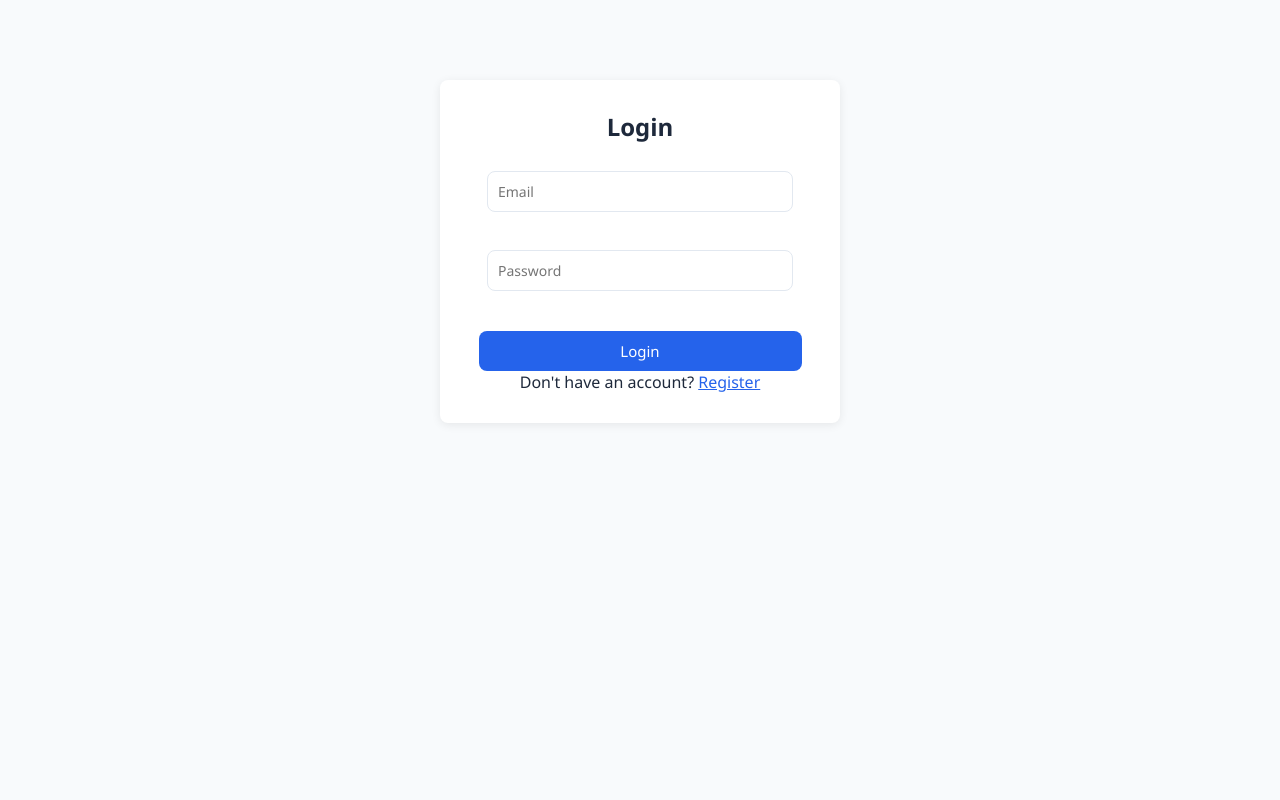
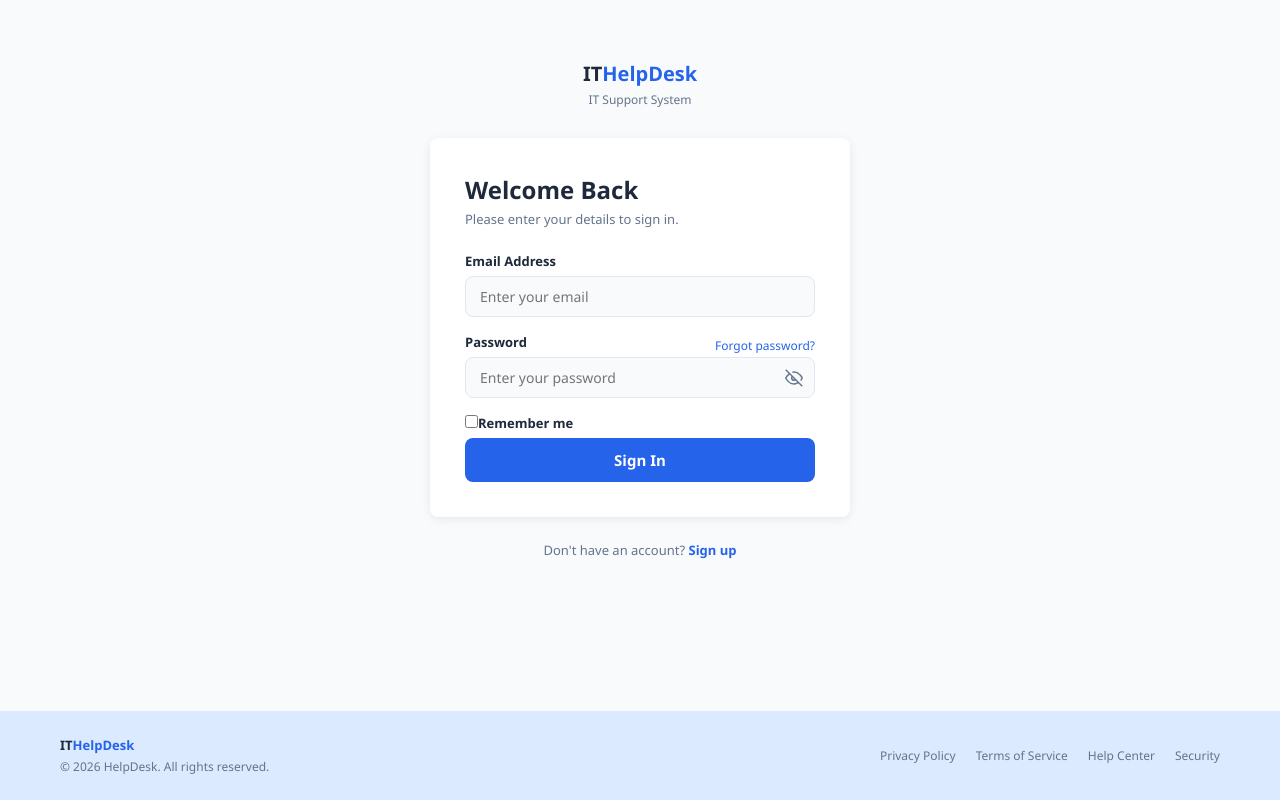
Before and after one commit to halaswedd/InternShip, a React app in the folder frontend/frontend/: page /login in a window 1280 px wide. Built offline with nearby package versions, Linux system fonts and the light colour scheme; the HTML template or start-up script is replaced by a standard one.

Commit message:
zabatet lshakel login

```diff
--- a/frontend/frontend/src/pages/Login.css
+++ b/frontend/frontend/src/pages/Login.css
@@ -1,48 +1,215 @@
-.login-container {
-  max-width: 400px;
-  margin: 80px auto;
-  padding: 30px;
+.login-page {
+  min-height: 100vh;
+  display: flex;
+  flex-direction: column;
+  background: var(--bg);
+}
+
+.login-page-content {
+  flex: 1;
+  display: flex;
+  flex-direction: column;
+  align-items: center;
+  padding: 60px 20px 40px;
+}
+
+.login-logo {
+  font-weight: 700;
+  font-size: 20px;
+  color: var(--text);
+  margin-bottom: 4px;
+}
+
+.login-logo span {
+  color: var(--primary);
+}
+
+.login-logo-subtitle {
+  font-size: 12px;
+  color: var(--text-muted);
+  margin-bottom: 30px;
+}
+
+.login-card {
   background: var(--surface);
   border-radius: var(--radius);
   box-shadow: var(--shadow);
-  text-align: center;
+  padding: 35px;
+  width: 100%;
+  max-width: 420px;
 }
 
-.login-container h2 {
-  margin-bottom: 20px;
+.login-card h2 {
   color: var(--text);
+  font-size: 24px;
+  margin-bottom: 4px;
 }
 
-.login-container input {
-  width: 90%;
-  padding: 10px;
-  margin: 8px 0;
+.login-subtitle {
+  color: var(--text-muted);
+  font-size: 13px;
+  margin-bottom: 24px;
+}
+
+.login-card form label {
+  display: block;
+  font-size: 13px;
+  font-weight: 600;
+  color: var(--text);
+  margin-bottom: 6px;
+}
+
+.label-row {
+  display: flex;
+  justify-content: space-between;
+  align-items: center;
+  margin-top: 16px;
+}
+
+.label-row label {
+  margin: 0;
+}
+
+.forgot-link {
+  font-size: 12px;
+  color: var(--primary);
+  text-decoration: none;
+}
+
+.forgot-link:hover {
+  text-decoration: underline;
+}
+
+.input-with-icon {
+  position: relative;
+  display: flex;
+  align-items: center;
+  margin-bottom: 4px;
+}
+
+.input-with-icon input.no-left-icon {
+  width: 100%;
+  padding: 10px 40px 10px 14px;
   border: 1px solid var(--border);
   border-radius: var(--radius);
   font-size: 14px;
+  background: var(--bg);
 }
 
-.login-container input:focus {
+.input-with-icon input.no-left-icon:focus {
   outline: none;
   border-color: var(--primary);
+  background: var(--surface);
 }
 
-.login-container button {
-  width: 95%;
-  padding: 10px;
+.toggle-password {
+  position: absolute;
+  right: 12px;
+  cursor: pointer;
+  display: flex;
+  align-items: center;
+  color: var(--text-muted);
+}
+
+.toggle-password:hover {
+  color: var(--primary);
+}
+
+.remember-me {
+  display: flex;
+  align-items: center;
+  gap: 8px;
+  font-size: 13px;
+  color: var(--text-muted);
+  margin: 16px 0 20px;
+  cursor: pointer;
+}
+
+.remember-me input {
+  width: auto;
+  cursor: pointer;
+}
+
+.signin-btn {
+  width: 100%;
+  padding: 12px;
   background-color: var(--primary);
   color: white;
   border: none;
   border-radius: var(--radius);
   font-size: 15px;
+  font-weight: 600;
   cursor: pointer;
-  margin-top: 10px;
 }
 
-.login-container button:hover {
+.signin-btn:hover {
   background-color: var(--primary-dark);
 }
 
-.login-container a {
+.login-error {
+  color: var(--danger);
+  font-size: 13px;
+  margin-top: 12px;
+  text-align: center;
+}
+
+.signup-link {
+  margin-top: 24px;
+  font-size: 13px;
+  color: var(--text-muted);
+}
+
+.signup-link a {
+  color: var(--primary);
+  font-weight: 600;
+  text-decoration: none;
+}
+
+.signup-link a:hover {
+  text-decoration: underline;
+}
+
+.login-footer {
+  width: 100%;
+  display: flex;
+  align-items: center;
+  justify-content: space-between;
+  padding: 25px 60px;
+  background: var(--primary-light);
+  font-size: 13px;
+}
+
+.lp-footer-left {
+  display: flex;
+  flex-direction: column;
+  gap: 4px;
+}
+
+.lp-footer-brand {
+  font-weight: 700;
+  color: var(--text);
+}
+
+.lp-footer-brand-accent {
   color: var(--primary);
 }
+
+.lp-footer-copy {
+  color: var(--text-muted);
+  font-size: 12px;
+}
+
+.lp-footer-links {
+  display: flex;
+  gap: 20px;
+}
+
+.lp-footer-links a {
+  color: var(--text-muted);
+  text-decoration: none;
+  font-size: 12px;
+}
+
+.lp-footer-links a:hover {
+  color: var(--primary);
+}
--- a/frontend/frontend/src/pages/Login.jsx
+++ b/frontend/frontend/src/pages/Login.jsx
@@ -5,6 +5,7 @@ import "./Login.css";
 function Login() {
   const [email, setEmail] = useState("");
   const [password, setPassword] = useState("");
+  const [showPassword, setShowPassword] = useState(false);
   const [error, setError] = useState("");
   const navigate = useNavigate();
 
@@ -28,36 +29,90 @@ function Login() {
       } else {
         setError(data.message);
       }
-    }  catch (err) {
-  console.error(err);
+    } catch (err) {
       setError("Something went wrong. Please try again.");
     }
   };
 
   return (
-    <div className="login-container">
-      <h2>Login</h2>
+    <div className="login-page">
+      <div className="login-page-content">
+        <div className="login-logo">IT<span>HelpDesk</span></div>
+        <p className="login-logo-subtitle">IT Support System</p>
+
+        <div className="login-card">
+          <h2>Welcome Back</h2>
+          <p className="login-subtitle">Please enter your details to sign in.</p>
+
           <form onSubmit={handleLogin}>
+            <label>Email Address</label>
+            <div className="input-with-icon">
               <input
                 type="email"
-          placeholder="Email"
+                placeholder="Enter your email"
                 value={email}
                 onChange={(e) => setEmail(e.target.value)}
                 required
+                className="no-left-icon"
               />
-        <br /><br />
+            </div>
+
+            <div className="label-row">
+              <label>Password</label>
+              <Link to="/forgot-password" className="forgot-link">Forgot password?</Link>
+            </div>
+            <div className="input-with-icon">
               <input
-          type="password"
-          placeholder="Password"
+                type={showPassword ? "text" : "password"}
+                placeholder="Enter your password"
                 value={password}
                 onChange={(e) => setPassword(e.target.value)}
                 required
+                className="no-left-icon"
               />
-        <br /><br />
-        <button type="submit">Login</button>
+              <span className="toggle-password" onClick={() => setShowPassword(!showPassword)}>
+                {showPassword ? (
+                  <svg width="18" height="18" viewBox="0 0 24 24" fill="none" stroke="currentColor" strokeWidth="2">
+                    <path d="M1 12s4-8 11-8 11 8 11 8-4 8-11 8-11-8-11-8z" />
+                    <circle cx="12" cy="12" r="3" />
+                  </svg>
+                ) : (
+                  <svg width="18" height="18" viewBox="0 0 24 24" fill="none" stroke="currentColor" strokeWidth="2">
+                    <path d="M17.94 17.94A10.94 10.94 0 0112 20c-7 0-11-8-11-8a18.5 18.5 0 015.06-5.94M9.9 4.24A9.12 9.12 0 0112 4c7 0 11 8 11 8a18.5 18.5 0 01-2.16 3.19m-6.72-1.07a3 3 0 11-4.24-4.24" />
+                    <line x1="1" y1="1" x2="23" y2="23" />
+                  </svg>
+                )}
+              </span>
+            </div>
+
+            <label className="remember-me">
+              <input type="checkbox" />
+              <span>Remember me</span>
+            </label>
+
+            <button type="submit" className="signin-btn">Sign In</button>
           </form>
-      {error && <p style={{ color: "red" }}>{error}</p>}
-      <p>Don't have an account? <Link to="/register">Register</Link></p>
+
+          {error && <p className="login-error">{error}</p>}
+        </div>
+
+        <p className="signup-link">
+          Don't have an account? <Link to="/register">Sign up</Link>
+        </p>
+      </div>
+
+      <footer className="login-footer">
+        <div className="lp-footer-left">
+          <span className="lp-footer-brand">IT<span className="lp-footer-brand-accent">HelpDesk</span></span>
+          <span className="lp-footer-copy">© 2026 HelpDesk. All rights reserved.</span>
+        </div>
+        <div className="lp-footer-links">
+          <a href="#">Privacy Policy</a>
+          <a href="#">Terms of Service</a>
+          <a href="#">Help Center</a>
+          <a href="#">Security</a>
+        </div>
+      </footer>
     </div>
   );
 }
```
Lines whose indentation alone changed are shown as unchanged.
